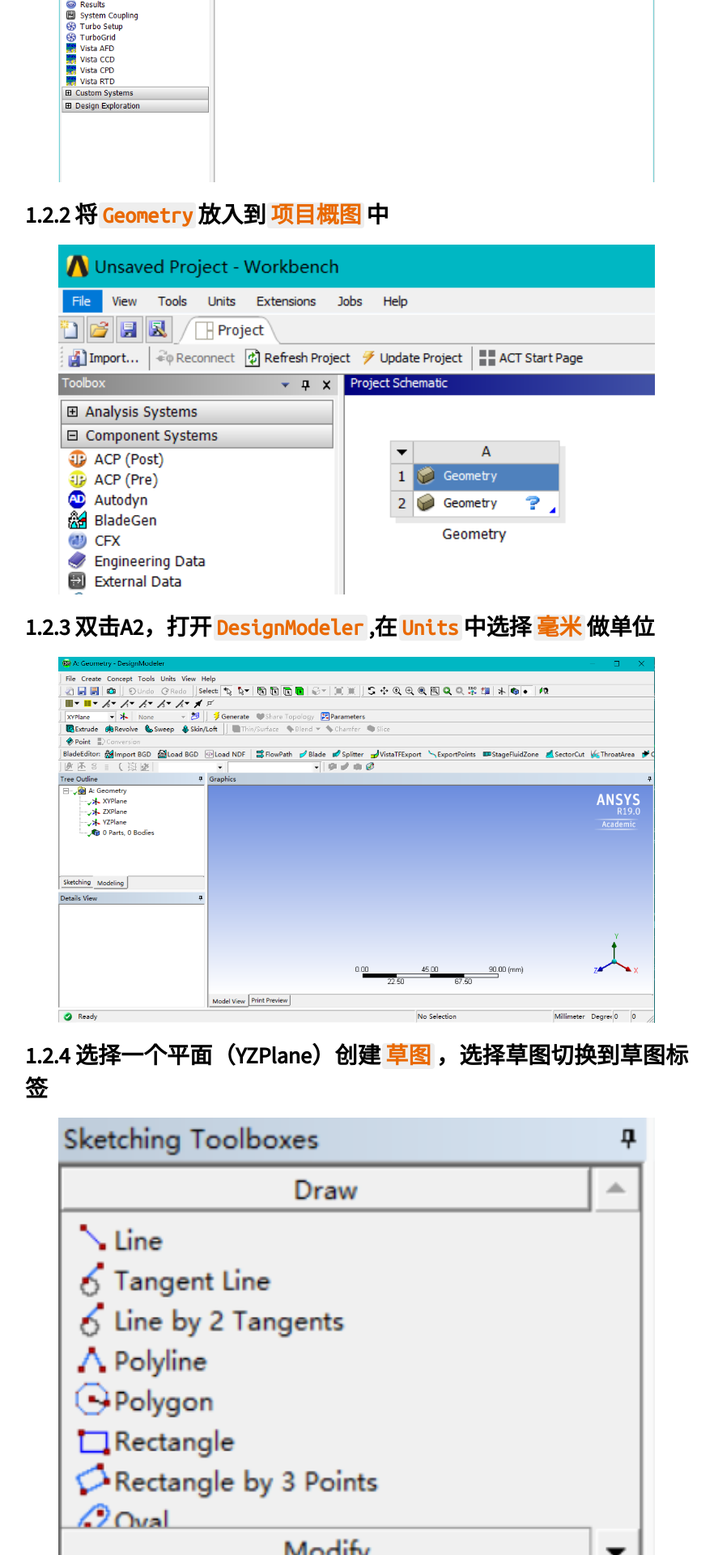
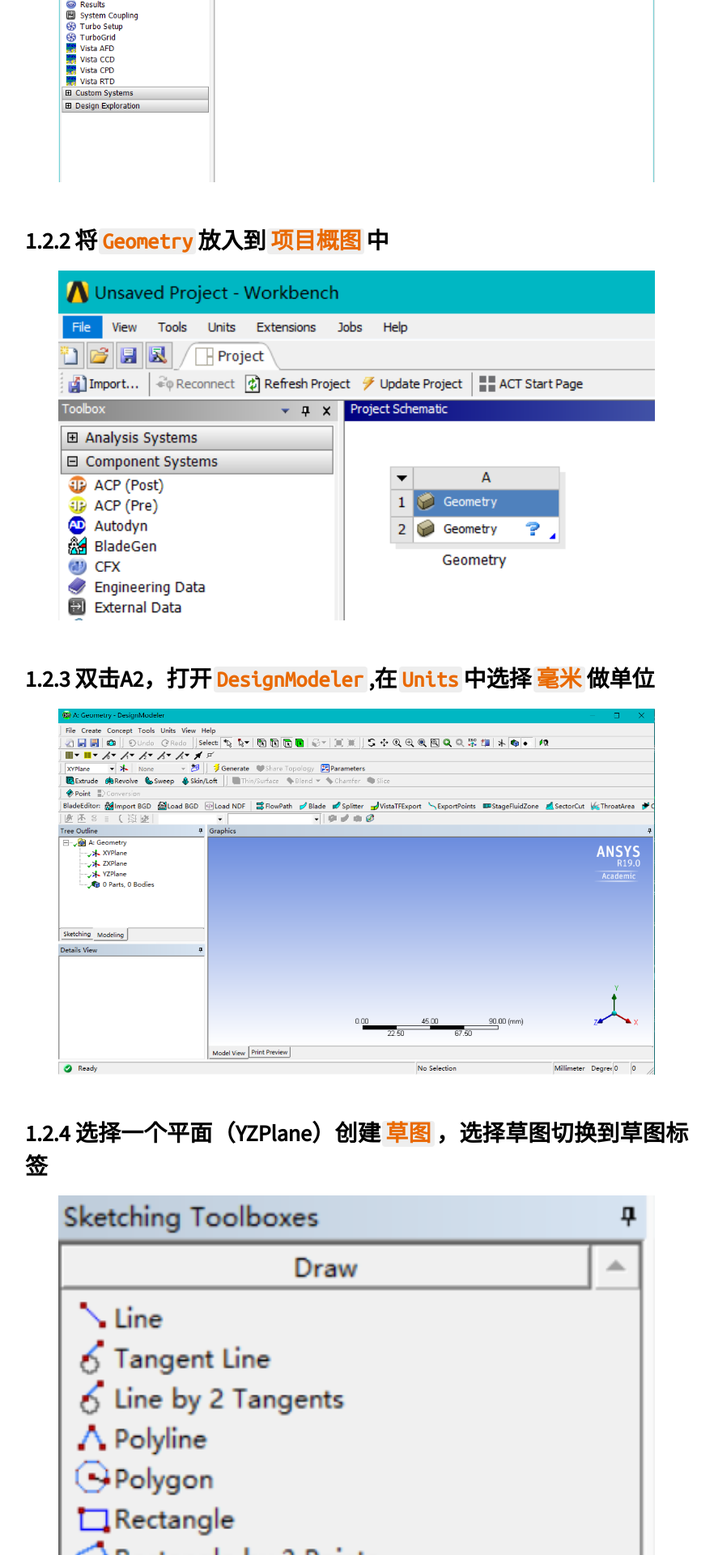
Before and after one commit to Cr7-joker/Cr7-joker.github.io, a Jekyll site: the page built from _posts/2019-02-12-Ansys workbench-Geometric modeling/2019-02-12-Ansys workbench-Geometric modeling.md, in a window 1280 px wide. Shown: the part 1143-3063 px from the top of the page at 81% size, without its empty margins (147-1029 px from the left). Built offline with Jekyll 4.4.1, drawn with Linux system fonts in a browser that asks for light colours; our own code applies the rules of GitHub Pages for plain Markdown files; a script that is not in the unit is left out.

Commit message:
tenth commit

```diff
--- a/_posts/2019-02-12-Ansys workbench-Geometric modeling/2019-02-12-Ansys workbench-Geometric modeling.md
+++ b/_posts/2019-02-12-Ansys workbench-Geometric modeling/2019-02-12-Ansys workbench-Geometric modeling.md
@@ -17,52 +17,66 @@
 
 ### 打开`workbench`，点击`File-new`，新建一个`project`
 
- <img src="https://raw.githubusercontent.com/Cr7-joker/Cr7-joker.github.io/master/_posts/2019-02-12-Ansys%20workbench-Geometric%20modeling/assert/01.png" width="90%">
+ <img src="https://raw.githubusercontent.com/Cr7-joker/Cr7-joker.github.io/master/_posts/2019-02-12-Ansys%20workbench-Geometric%20modeling/assert/01.png" width="90%"><br/>
+
 ### 将`Geometry`放入到`项目概图`中
 
- <img src="https://raw.githubusercontent.com/Cr7-joker/Cr7-joker.github.io/master/_posts/2019-02-12-Ansys%20workbench-Geometric%20modeling/assert/02.png" width="90%">
+ <img src="https://raw.githubusercontent.com/Cr7-joker/Cr7-joker.github.io/master/_posts/2019-02-12-Ansys%20workbench-Geometric%20modeling/assert/02.png" width="90%"><br/>
+
 ### 双击A2，打开`DesignModeler`,在`Units`中选择`毫米`做单位
 
- <img src="https://raw.githubusercontent.com/Cr7-joker/Cr7-joker.github.io/master/_posts/2019-02-12-Ansys%20workbench-Geometric%20modeling/assert/03.png" width="90%">
+ <img src="https://raw.githubusercontent.com/Cr7-joker/Cr7-joker.github.io/master/_posts/2019-02-12-Ansys%20workbench-Geometric%20modeling/assert/03.png" width="90%"><br/>
+
 ### 选择一个平面（YZPlane）创建`草图`，选择草图切换到草图标签
 
- <img src="https://raw.githubusercontent.com/Cr7-joker/Cr7-joker.github.io/master/_posts/2019-02-12-Ansys%20workbench-Geometric%20modeling/assert/04.png" width="90%">
+ <img src="https://raw.githubusercontent.com/Cr7-joker/Cr7-joker.github.io/master/_posts/2019-02-12-Ansys%20workbench-Geometric%20modeling/assert/04.png" width="90%"><br/>
+
 ### 将视图**正视**，选择**直线命令**绘制几条直线
 
- <img src="https://raw.githubusercontent.com/Cr7-joker/Cr7-joker.github.io/master/_posts/2019-02-12-Ansys%20workbench-Geometric%20modeling/assert/05.png" width="90%">
+ <img src="https://raw.githubusercontent.com/Cr7-joker/Cr7-joker.github.io/master/_posts/2019-02-12-Ansys%20workbench-Geometric%20modeling/assert/05.png" width="90%"><br/>
+
 ### 进行标注尺寸，打开`Dimensions`对话框，选择通用标注长度，角度标注
 
- <img src="https://raw.githubusercontent.com/Cr7-joker/Cr7-joker.github.io/master/_posts/2019-02-12-Ansys%20workbench-Geometric%20modeling/assert/06.png" width="90%">
+ <img src="https://raw.githubusercontent.com/Cr7-joker/Cr7-joker.github.io/master/_posts/2019-02-12-Ansys%20workbench-Geometric%20modeling/assert/06.png" width="90%"><br/>
+
 ### 修改尺寸（H1=35mm，V2=35mm，V3=40mm，H4=15mm，A5=82°）
 
- <img src="https://raw.githubusercontent.com/Cr7-joker/Cr7-joker.github.io/master/_posts/2019-02-12-Ansys%20workbench-Geometric%20modeling/assert/07.png" width="90%">
+ <img src="https://raw.githubusercontent.com/Cr7-joker/Cr7-joker.github.io/master/_posts/2019-02-12-Ansys%20workbench-Geometric%20modeling/assert/07.png" width="90%"><br/>
+
 ### 对草图进行拉伸，选择**拉伸命令**（深度为60mm），点击`Generate`生成，切换视图到`ISO格式`查看
 
- <img src="https://raw.githubusercontent.com/Cr7-joker/Cr7-joker.github.io/master/_posts/2019-02-12-Ansys%20workbench-Geometric%20modeling/assert/08.png" width="90%">
+ <img src="https://raw.githubusercontent.com/Cr7-joker/Cr7-joker.github.io/master/_posts/2019-02-12-Ansys%20workbench-Geometric%20modeling/assert/08.png" width="90%"><br/>
+
 ### 拉伸生成底面，切换到面显示，创建一个坐标系，在此坐标系创建草图，选择草图并正视来绘制
 
- <img src="https://raw.githubusercontent.com/Cr7-joker/Cr7-joker.github.io/master/_posts/2019-02-12-Ansys%20workbench-Geometric%20modeling/assert/09.png" width="90%">
+ <img src="https://raw.githubusercontent.com/Cr7-joker/Cr7-joker.github.io/master/_posts/2019-02-12-Ansys%20workbench-Geometric%20modeling/assert/09.png" width="90%"><br/>
+
 ### 切换成线框图，绘制两个矩形，标注两个矩形的尺寸，进行圆角`Fillet`操作，继续标注尺寸，并进行尺寸更改（H1=25mm，H2=25mm，L2=10mm，V1=25mm，R1=10mm）
 
  <img src="https://raw.githubusercontent.com/Cr7-joker/Cr7-joker.github.io/master/_posts/2019-02-12-Ansys%20workbench-Geometric%20modeling/assert/10.png" width="90%">
 
- <img src="https://raw.githubusercontent.com/Cr7-joker/Cr7-joker.github.io/master/_posts/2019-02-12-Ansys%20workbench-Geometric%20modeling/assert/10+.png" width="90%">
+ <img src="https://raw.githubusercontent.com/Cr7-joker/Cr7-joker.github.io/master/_posts/2019-02-12-Ansys%20workbench-Geometric%20modeling/assert/10+.png" width="90%"><br/>
+
 ### 使用**拉伸切除**，选项为`Cut Material`，切除深度为15mm，Generate，切换到实体显示
 
  <img src="https://raw.githubusercontent.com/Cr7-joker/Cr7-joker.github.io/master/_posts/2019-02-12-Ansys%20workbench-Geometric%20modeling/assert/11.png" width="90%">
 
  <img src="https://raw.githubusercontent.com/Cr7-joker/Cr7-joker.github.io/master/_posts/2019-02-12-Ansys%20workbench-Geometric%20modeling/assert/12.png" width="90%">
 
- <img src="https://raw.githubusercontent.com/Cr7-joker/Cr7-joker.github.io/master/_posts/2019-02-12-Ansys%20workbench-Geometric%20modeling/assert/13.png" width="90%">
+ <img src="https://raw.githubusercontent.com/Cr7-joker/Cr7-joker.github.io/master/_posts/2019-02-12-Ansys%20workbench-Geometric%20modeling/assert/13.png" width="90%"><br/>
+
 ### **拉伸**生成圆孔，单击面选择，选择要切除的底面
 
- <img src="https://raw.githubusercontent.com/Cr7-joker/Cr7-joker.github.io/master/_posts/2019-02-12-Ansys%20workbench-Geometric%20modeling/assert/14.png" width="90%">
+ <img src="https://raw.githubusercontent.com/Cr7-joker/Cr7-joker.github.io/master/_posts/2019-02-12-Ansys%20workbench-Geometric%20modeling/assert/14.png" width="90%"><br/>
+
 ### 创建坐标系，并创建草图，在此草图上绘制一个圆，选择**圆命令**，绘制圆，展开约束工具栏，找到同心圆命令让绘制的圆和之前绘制的圆角同心，之后约束圆的直径，输入圆的直径为12mm
 
- <img src="https://raw.githubusercontent.com/Cr7-joker/Cr7-joker.github.io/master/_posts/2019-02-12-Ansys%20workbench-Geometric%20modeling/assert/15.png" width="90%">
+ <img src="https://raw.githubusercontent.com/Cr7-joker/Cr7-joker.github.io/master/_posts/2019-02-12-Ansys%20workbench-Geometric%20modeling/assert/15.png" width="90%"><br/>
+
 ### 拉伸切除，生成圆孔，`Cut Material`，切除深度为5mm，`Generate`
 
- <img src="https://raw.githubusercontent.com/Cr7-joker/Cr7-joker.github.io/master/_posts/2019-02-12-Ansys%20workbench-Geometric%20modeling/assert/16.png" width="90%">
+ <img src="https://raw.githubusercontent.com/Cr7-joker/Cr7-joker.github.io/master/_posts/2019-02-12-Ansys%20workbench-Geometric%20modeling/assert/16.png" width="90%"><br/>
+
 ### 在以此圆孔为底面，创建一个贯穿的圆孔，其直径为8mm，`Cut Material`，切除深度为15mm，`Generate`
 
  <img src="https://raw.githubusercontent.com/Cr7-joker/Cr7-joker.github.io/master/_posts/2019-02-12-Ansys%20workbench-Geometric%20modeling/assert/17.png" width="90%">
```
